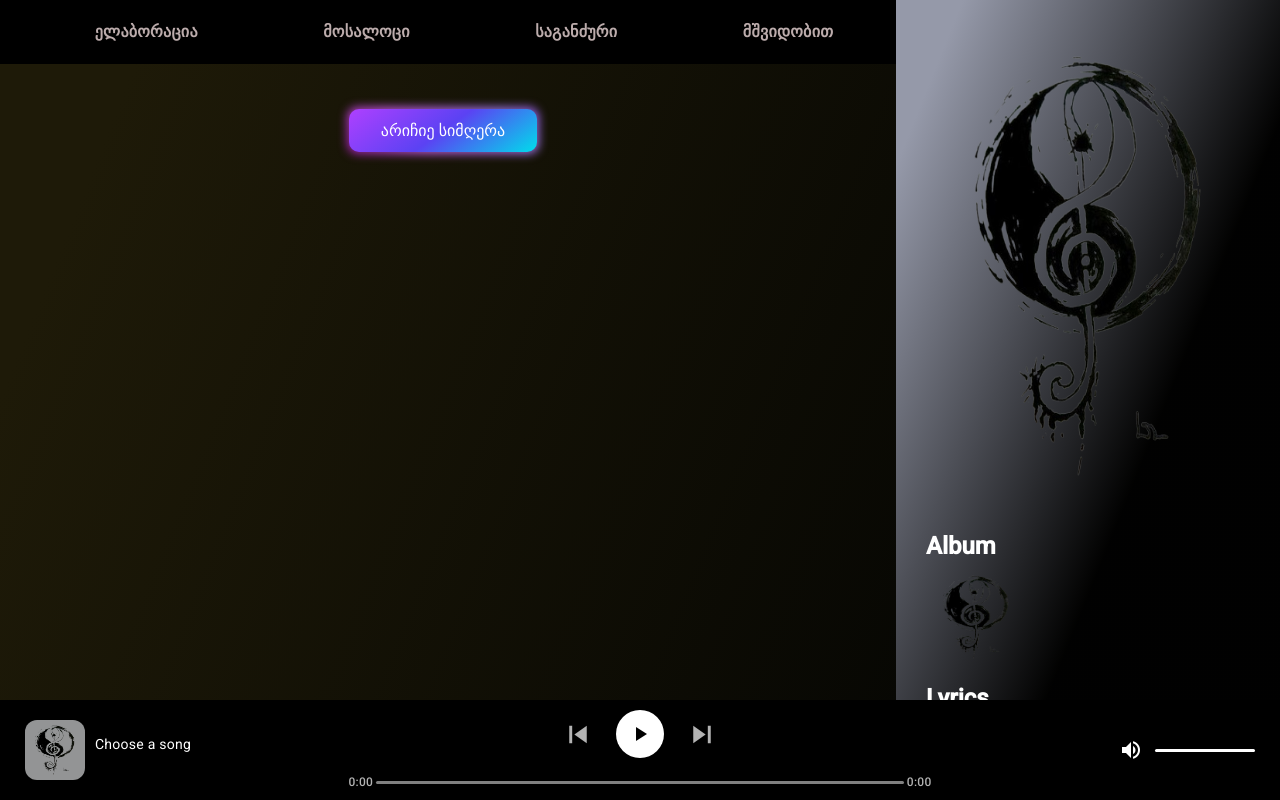
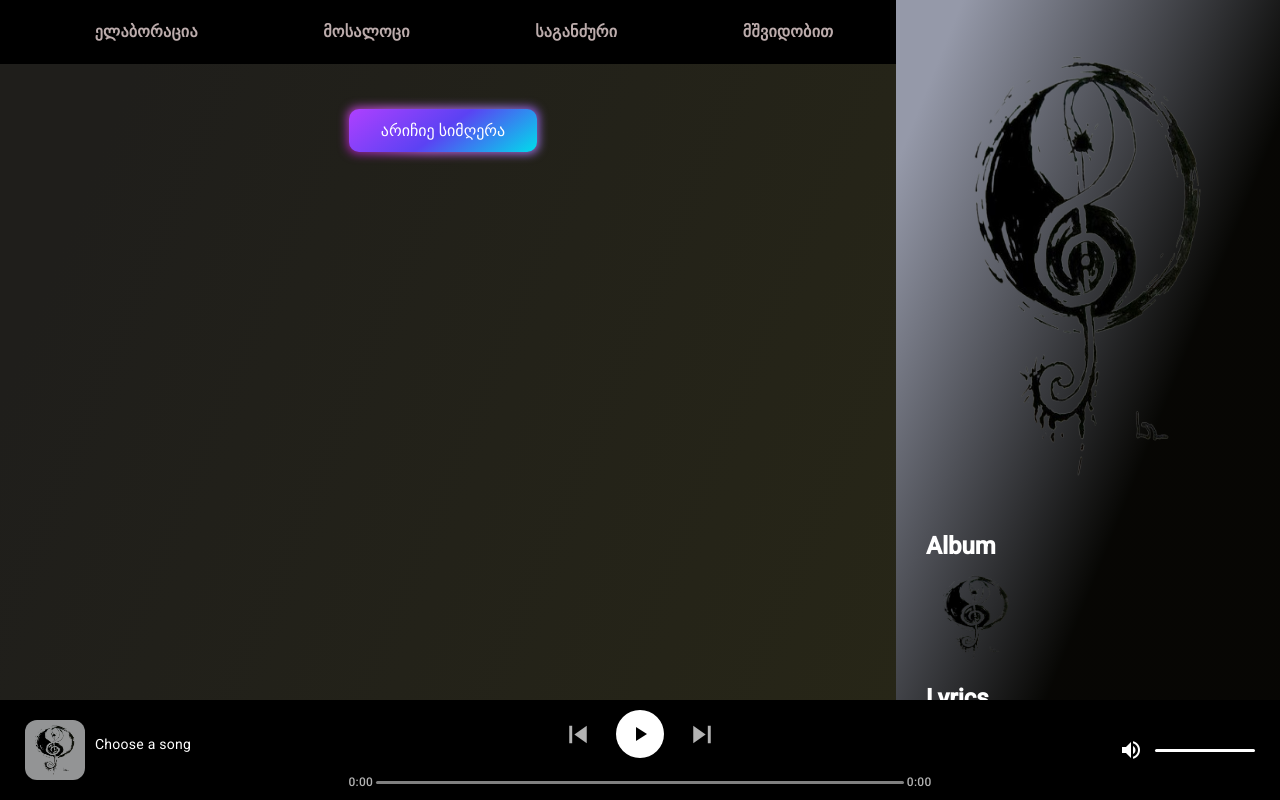
Before and after one commit to SubmergedCoderr/chveniserendipity, an Angular app: page / in a window 1280 px wide. Built offline with nearby package versions, Linux system fonts and the light colour scheme; a web font is replaced by a local one.

Commit message:
ფერები ისევ და ისებ

```diff
--- a/src/styles.scss
+++ b/src/styles.scss
@@ -4,7 +4,7 @@ html, body { height: 100%; }
 body {
   color: white;
    margin: 0; font-family: Roboto, "Helvetica Neue", sans-serif;
-   background: linear-gradient(112deg, rgb(30, 26, 8) 10%, rgb(7, 7, 3) 74%);
+   background: linear-gradient(112deg,rgb(31 30 27) 10%,rgb(39 38 23) 74%);;
 
 
   }
```
